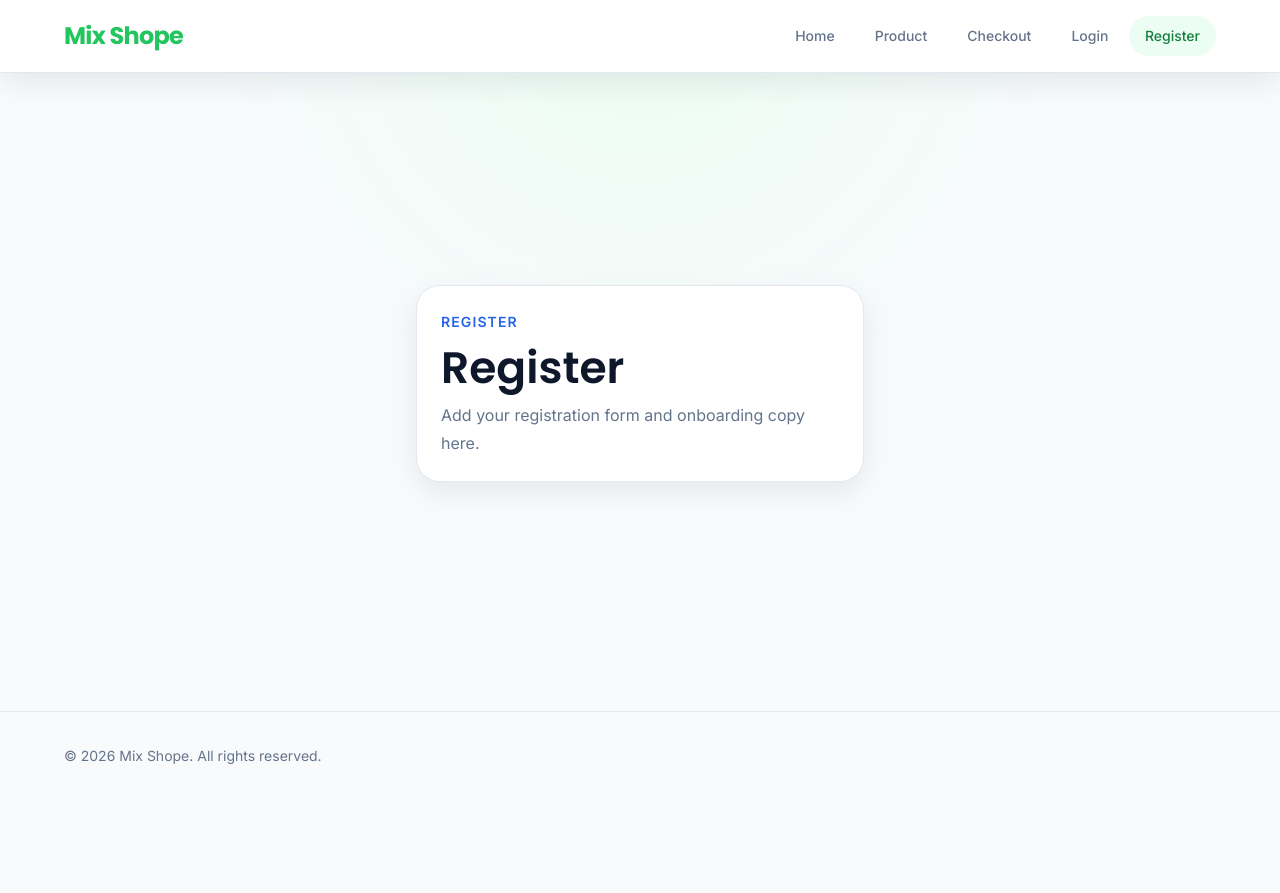
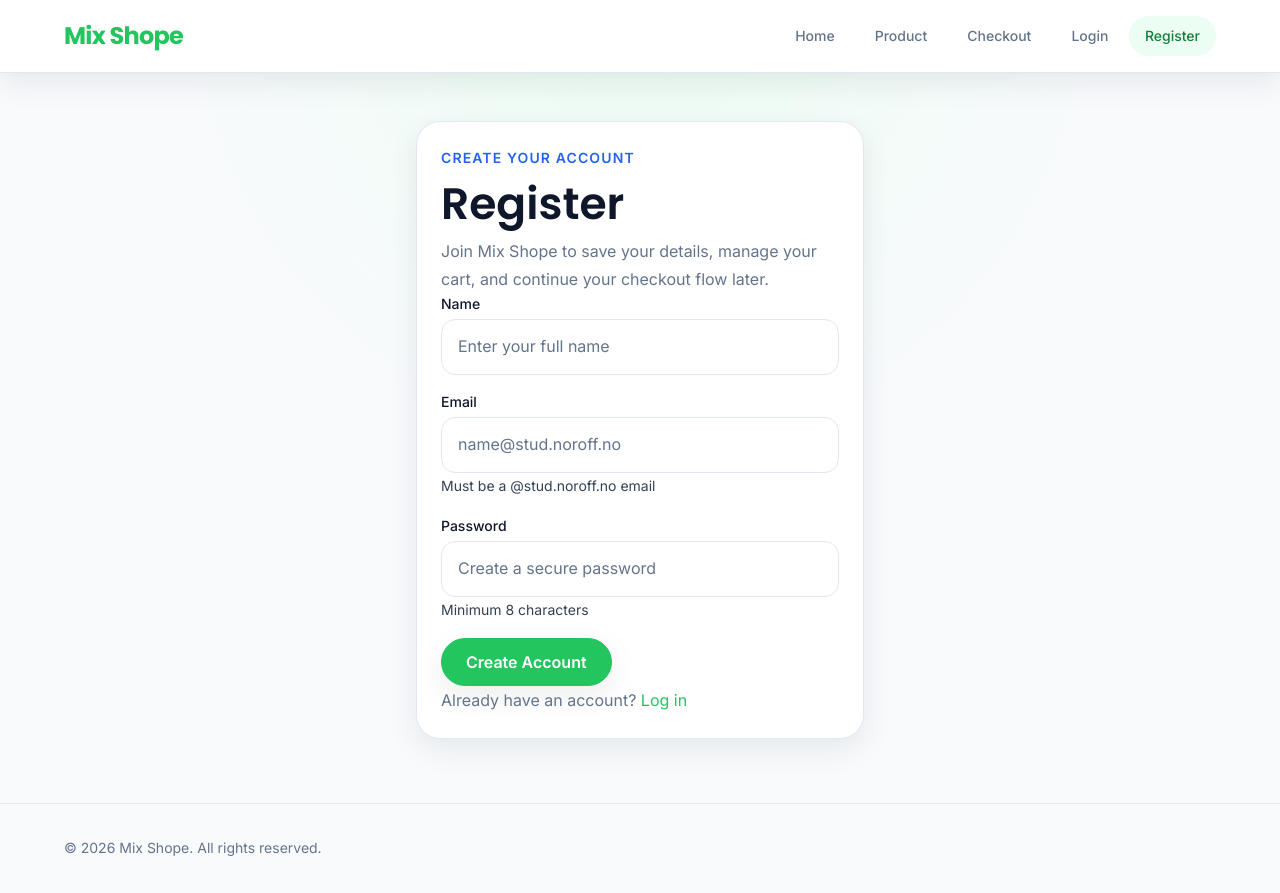
Before and after one commit to FullDev93/exam-project1-ecommerce, a website: page account/register.html in a window 1280 px wide. Before the commit the page ends 800 px from the top, so only its background shows below. Drawn offline with Linux system fonts and the light colour scheme.

Commit message:
Add registration form and client-side validation
Introduce a full registration form in account/register.html with accessible labels, ids, placeholders, aria attributes, and a feedback container. Update copy and link to login. Add js/register.js to initialize the page (window.App.initPage), attach a submit handler, run client-side checks via window.App.validation, show field errors, and display a success feedback placeholder. Backend submission is not implemented in this change.

```diff
--- a/account/register.html
+++ b/account/register.html
@@ -44,10 +44,61 @@
       </header>
 
       <main class="page-grid">
-        <section class="card">
-          <p class="page-accent">Register</p>
-          <h1 class="section-title">Register</h1>
-          <p class="section-copy">Add your registration form and onboarding copy here.</p>
+        <section class="card" aria-labelledby="register-heading">
+          <p class="page-accent">Create Your Account</p>
+          <h1 class="section-title" id="register-heading">Register</h1>
+          <p class="section-copy">
+            Join Mix Shope to save your details, manage your cart, and continue your checkout flow
+            later.
+          </p>
+
+          <form id="register-form" novalidate>
+            <div class="form-group">
+              <label for="register-name">Name</label>
+              <input
+                type="text"
+                id="register-name"
+                name="name"
+                class="input-field"
+                autocomplete="name"
+                placeholder="Enter your full name"
+              />
+            </div>
+
+            <div class="form-group">
+              <label for="register-email">Email</label>
+              <input
+                type="email"
+                id="register-email"
+                name="email"
+                class="input-field"
+                autocomplete="email"
+                placeholder="name@stud.noroff.no"
+              />
+              <small>Must be a @stud.noroff.no email</small>
+            </div>
+
+            <div class="form-group">
+              <label for="register-password">Password</label>
+              <input
+                type="password"
+                id="register-password"
+                name="password"
+                class="input-field"
+                autocomplete="new-password"
+                placeholder="Create a secure password"
+              />
+              <small>Minimum 8 characters</small>
+            </div>
+
+            <button type="submit" class="btn-primary">Create Account</button>
+
+            <div data-register-feedback aria-live="polite"></div>
+          </form>
+
+          <p class="section-copy">
+            Already have an account? <a href="../account/login.html">Log in</a>
+          </p>
         </section>
       </main>
 
--- a/js/register.js
+++ b/js/register.js
@@ -1,4 +1,72 @@
 window.App.ready(function initRegisterPage() {
-  document.body.dataset.page = 'register';
-  window.App.ui.setPageTitle('Register | Mix Shope');
+  window.App.initPage('register', 'Register | Mix Shope');
+
+  const form = document.getElementById('register-form');
+  const nameInput = document.getElementById('register-name');
+  const emailInput = document.getElementById('register-email');
+  const passwordInput = document.getElementById('register-password');
+  const feedbackContainer = document.querySelector('[data-register-feedback]');
+
+  if (!form || !nameInput || !emailInput || !passwordInput) {
+    return;
+  }
+
+  form.addEventListener('submit', function handleRegisterSubmit(event) {
+    event.preventDefault();
+
+    if (!window.App.validation) {
+      return;
+    }
+
+    window.App.validation.clearAllErrors(form);
+    clearFeedback();
+
+    const nameError = window.App.validation.validateName(nameInput.value);
+    const emailError = window.App.validation.validateEmail(emailInput.value);
+    const passwordError = window.App.validation.validatePassword(passwordInput.value);
+
+    if (nameError) {
+      window.App.validation.showFieldError(nameInput, nameError);
+    }
+
+    if (emailError) {
+      window.App.validation.showFieldError(emailInput, emailError);
+    }
+
+    if (passwordError) {
+      window.App.validation.showFieldError(passwordInput, passwordError);
+    }
+
+    if (nameError || emailError || passwordError) {
+      return;
+    }
+
+    showSuccessMessage('Form looks good. Registration submission will be added next.');
+  });
+
+  function showSuccessMessage(message) {
+    if (!(feedbackContainer instanceof Element)) {
+      return;
+    }
+
+    if (window.App.ui && typeof window.App.ui.showSuccess === 'function') {
+      window.App.ui.showSuccess(feedbackContainer, message);
+      return;
+    }
+
+    feedbackContainer.textContent = message;
+  }
+
+  function clearFeedback() {
+    if (!(feedbackContainer instanceof Element)) {
+      return;
+    }
+
+    if (window.App.ui && typeof window.App.ui.clearMessages === 'function') {
+      window.App.ui.clearMessages(feedbackContainer);
+      return;
+    }
+
+    feedbackContainer.textContent = '';
+  }
 });
```
